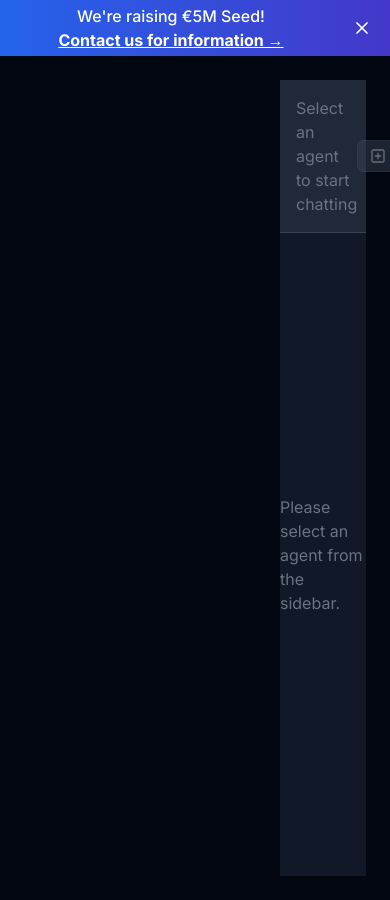
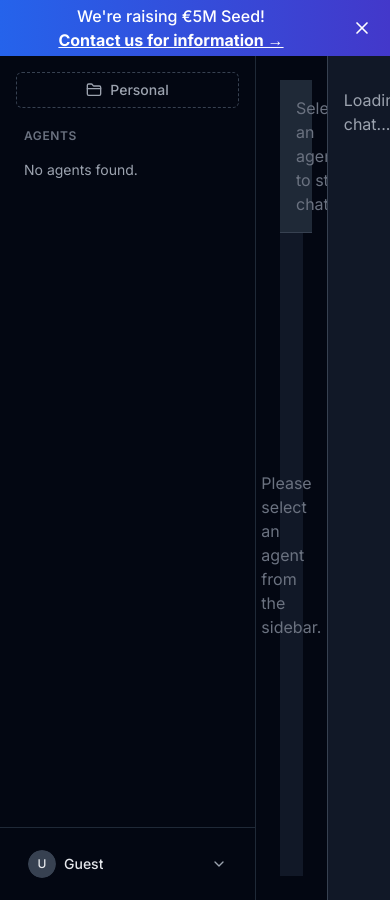
Before and after one commit to shamanic-technologies/company-flow-web, a Next.js app: page /dashboard/playground in a window 390 px wide. Built offline with nearby package versions, Linux system fonts and the light colour scheme; what @agent-base/types would draw is missing.

Commit message:
added 3 columns

```diff
--- a/app/dashboard/layout.tsx
+++ b/app/dashboard/layout.tsx
@@ -1,29 +1,68 @@
 'use client';
 
-import { ReactNode } from 'react';
-import { DashboardProvider } from '@/components/dashboard/context/DashboardContext';
-import Sidebar from '@/components/dashboard/Sidebar';
+import { ReactNode, useContext } from 'react';
+import { DashboardContext, DashboardProvider } from '@/components/dashboard/context/DashboardContext';
+// import Sidebar from '@/components/dashboard/Sidebar'; // Comment out alias import
+import Sidebar from '../../components/dashboard/Sidebar'; // Use relative path import
+import ChatInterface from '@/components/dashboard/Chat/ChatInterface';
 
 /**
  * Dashboard Layout
- * Provides common dashboard UI elements (header) and context
- * to all dashboard pages so they only need to implement their specific content
+ * Provides common dashboard UI elements (sidebar, static chat) and context
+ * to all dashboard pages. Pages only need to implement their specific content
+ * for the middle column.
  */
 export default function DashboardLayout({ children }: { children: ReactNode }) {
 
-  return (
-    <DashboardProvider>
+  // Inner component to access context after provider
+  const LayoutContent = () => {
+    const { authToken, user } = useContext(DashboardContext); // Get context values
+
+    // Basic check for user initials - use 'U' if not available
+    // TODO: Improve handling if user/initials might be missing during load
+    const userInitials = user?.email?.substring(0, 1).toUpperCase() || 'U';
+
+    return (
       <div className="flex h-screen overflow-hidden bg-gray-950">
-        {/* Sidebar */}
+        {/* Sidebar - Fixed Width */}
         <Sidebar />
 
-        {/* Main Content Area - Adjusted for Sidebar */}
-        <div className="flex flex-1 flex-col overflow-hidden ml-64">
+        {/* Main Content Area (Middle Column) - Use flex-grow, flex-shrink, flex-basis-0 */}
+        <div className="flex flex-col flex-grow flex-shrink flex-basis-0 overflow-hidden min-w-0">
           <main className="flex-1 overflow-y-auto flex flex-col bg-gray-950 text-gray-200 p-6">
             {children}
           </main>
         </div>
+
+        {/* Static Chat Column (Right) - Fixed Width */}
+        <div className="w-96 flex flex-col h-screen overflow-hidden border-l border-gray-700 bg-gray-900">
+          <div className="flex-1 flex flex-col overflow-hidden p-4">
+            {/*
+              Pass props from context.
+              Using null for agentId and conversationId initially.
+              Needs a valid authToken to function.
+            */}
+            {authToken ? (
+              <ChatInterface
+                authToken={authToken} // Pass token from context
+                userInitials={userInitials} // Pass initials from context
+                agentId={null} // TODO: Define how to get the static agent ID
+                conversationId={null} // TODO: Define how to get/create the conversation ID
+              />
+            ) : (
+              // Optional: Show a loading or placeholder state while auth token is missing
+              <div className="text-gray-400 text-center mt-4">Loading chat...</div>
+            )}
+          </div>
+        </div>
       </div>
+    );
+  };
+
+  // Render the Provider and the inner component that uses the context
+  return (
+    <DashboardProvider>
+      <LayoutContent />
     </DashboardProvider>
   );
 }
--- a/components/dashboard/Chat/ChatInterface.tsx
+++ b/components/dashboard/Chat/ChatInterface.tsx
@@ -20,8 +20,8 @@ interface ChatInterfaceProps {
   authToken: string;
   userInitials: string;
   initialMessages?: Message[];
-  agentId: string;
-  conversationId: string;
+  agentId: string | null;
+  conversationId: string | null;
 }
 
 export const ChatInterface = ({
@@ -63,7 +63,7 @@ export const ChatInterface = ({
     append,
     addToolResult
   } = useChat({
-    id: conversationId, // Defines the Chat ID for Vercel AI SDK
+    id: conversationId || undefined, // Pass undefined if conversationId is null
     // Use the agents/run API route
     api: '/api/agents/run',
     // Include authorization header with user token from localStorage
--- a/components/dashboard/Sidebar.tsx
+++ b/components/dashboard/Sidebar.tsx
@@ -61,8 +61,8 @@ export default function Sidebar() {
   ];
 
   return (
-    <aside className="fixed inset-y-0 left-0 z-10 hidden w-64 flex-col border-r border-gray-800 bg-gray-950 sm:flex">
-      <nav className="flex flex-1 flex-col gap-4 px-4 py-4">
+    <aside className="w-64 flex flex-col h-screen border-r border-gray-800 bg-gray-950 sm:flex flex-shrink-0">
+      <nav className="flex flex-1 flex-col gap-4 px-4 py-4 overflow-y-auto">
         {/* Organization Selector - Placeholder */}
         <div className="group flex h-9 w-full shrink-0 items-center justify-center rounded-md border border-dashed border-gray-700 text-sm font-medium text-gray-400">
           <FolderClosed className="h-4 w-4 mr-2" />
--- a/components/dashboard/context/DashboardContext.tsx
+++ b/components/dashboard/context/DashboardContext.tsx
@@ -32,7 +32,7 @@ interface DashboardContextType {
 }
 
 // Create the context with a default value
-const DashboardContext = createContext<DashboardContextType>({
+export const DashboardContext = createContext<DashboardContextType>({
   user: null,
   setUser: () => {},
   isLoading: true,
```
